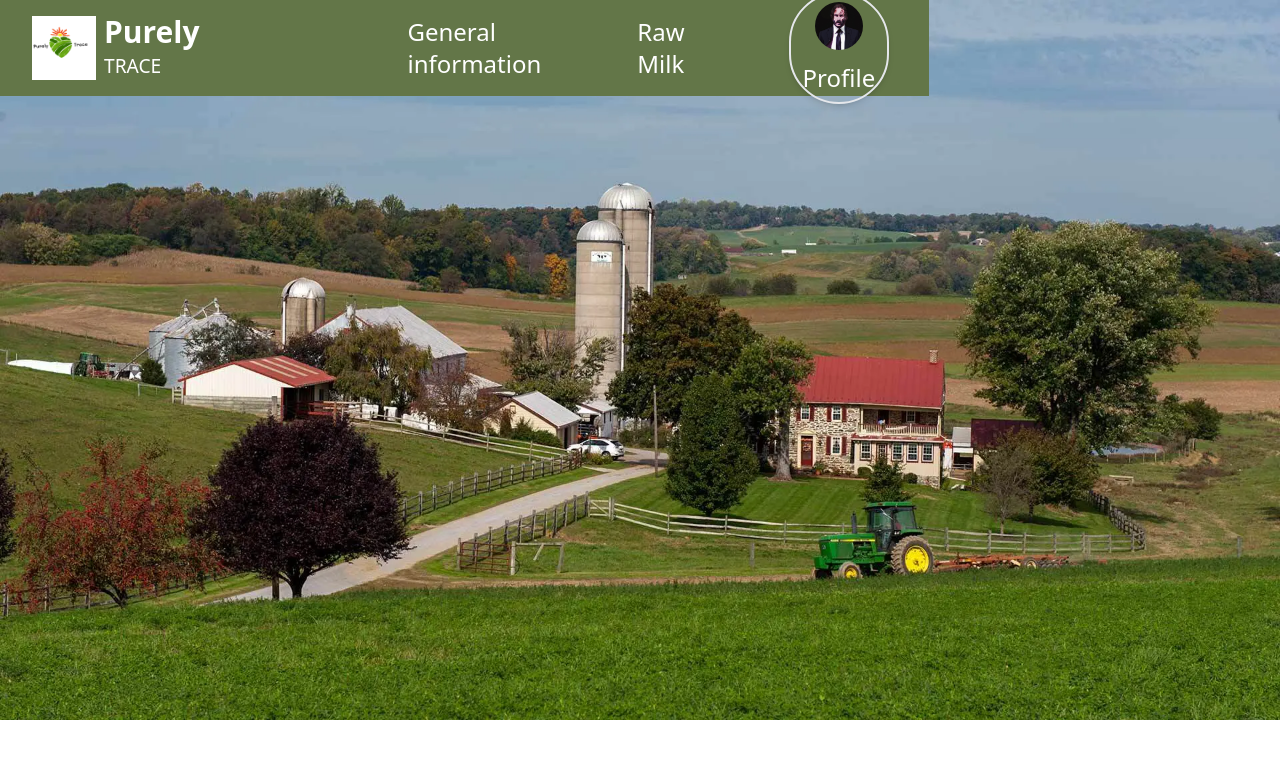
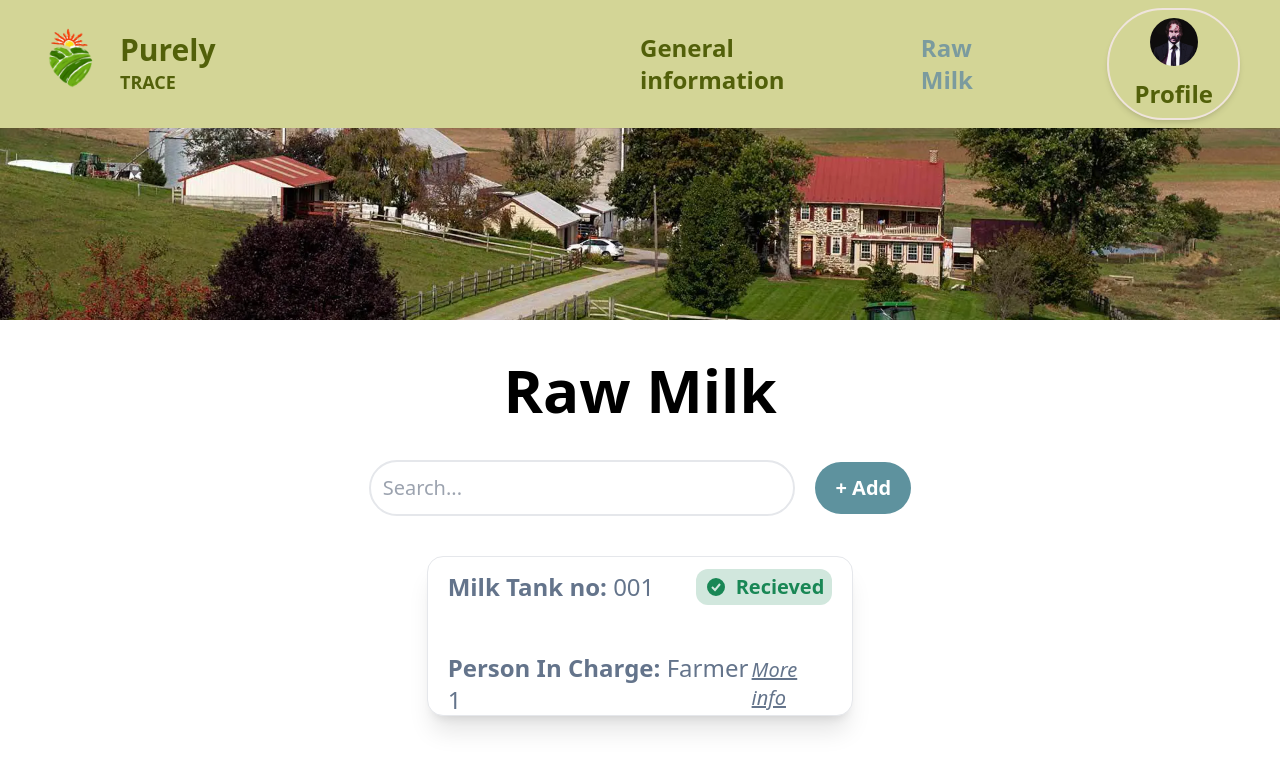
Before and after one commit to tonnam250/final-project, a Next.js app: page /RawMilk in a window 1280 px wide. Shown: the top 770 px of the page. Built offline with nearby package versions, Linux system fonts and the light colour scheme.

Commit message:
Refactor layout and navigation components; add FarmerNavbar and enhance RawMilk page with new features

```diff
--- a/app/FarmGeneralInfo/FarmGeneralInfo.tsx
+++ b/app/FarmGeneralInfo/FarmGeneralInfo.tsx
@@ -16,7 +16,7 @@ const FarmGeneralInfo = () => {
     };
 
     return (
-        <div className="flex flex-col text-center w-full justify-center items-center">
+        <div className="flex flex-col text-center w-full justify-center items-center text-lg">
             <h1 className="text-4xl font-bold my-8">General Information</h1>
             <div className="flex h-full w-8/12 h-11/12 p-5 shadow-xl justify-center items-center border rounded-2xl m-5">
                 <form action="" className="flex flex-col gap-4 w-full">
--- a/app/RawMilk/page.tsx
+++ b/app/RawMilk/page.tsx
@@ -1,12 +1,36 @@
 const RawMilk = () => {
   return (
-    <div className="flex flex-col w-full h-full">
-      <div className="flex w-full justify-center items-center -z-10 h-1/ overflow-hidden">
-        <img src="/images/FarmLandscape2.webp" alt="Cow" className="w-full" />
+    <div className="flex flex-col w-full h-full min-h-screen">
+      <div className="flex flex-col justify-center items-center w-full h-[40vh]">
+        <img src="/images/FarmLandscape2.webp" alt="Farm" className="w-full h-full relative object-cover" />
       </div>
-      <div className="w-1/2 flex flex-col justify-center items-start p-10">
+      <div className="flex flex-col justify-center items-center w-full h-full mt-10">
+        <h1 className="text-6xl font-semibold">Raw Milk</h1>
+        <div className="flex justify-center items-center w-full h-full gap-5 mt-10">
+          <input type="search" name="search" id="search" placeholder="Search..." className="p-3 border-2 rounded-full w-1/3 text-xl" />
+          <button className="bg-[#5E929E] text-white font-semibold p-3 w-24 text-xl rounded-full">+ Add</button>
+        </div>
+        <div className="flex flex-col justify-center items-center w-full h-full mt-10">
+          <div className="flex flex-col justify-center items-center w-1/3 h-40 gap-5 bg-white text-slate-500 shadow-xl border rounded-2xl">
+            <div className="flex justify-between items-center w-full h-1/2 p-5">
+              <span className="text-2xl font-semibold">Milk Tank no: <p className="font-normal inline">001</p></span>
+              <div className="flex gap-2 text-center items-center rounded-xl text-xl text-[#198755] bg-[#d1e7dd] px-2 py-1">
+                <svg xmlns="http://www.w3.org/2000/svg" width="24" height="24" viewBox="0 0 24 24">
+                  <path fill="currentColor" fillRule="evenodd" d="M12 21a9 9 0 1 0 0-18a9 9 0 0 0 0 18m-.232-5.36l5-6l-1.536-1.28l-4.3 5.159l-2.225-2.226l-1.414 1.414l3 3l.774.774z" />
+                </svg>
+                <p className="font-semibold">
+                  Recieved
+                </p>
+              </div>
+            </div>
+            <div className="flex justify-between items-center w-full h-1/2 p-5">
+              <span className="text-2xl font-semibold">Person In Charge: <p className="inline font-normal">Farmer 1</p></span>
+              <a className="text-xl underline italic">More info</a>
+            </div>
+          </div>
+        </div>
       </div>
     </div>
   );
 }
-export default RawMilk
+export default RawMilk;
--- a/app/layout.tsx
+++ b/app/layout.tsx
@@ -3,7 +3,7 @@
 // app/layout.tsx
 import { usePathname } from 'next/navigation';
 import HomeNav from '../components/HomeNav';
-import Navbar from '../components/Navbar';
+import FarmerNavbar from '../components/FarmerNavbar';
 import './globals.css'; // Ensure the correct path to the CSS file
 import { Raleway } from 'next/font/google';
 
@@ -17,7 +17,7 @@ export default function Layout({ children }: { children: React.ReactNode }) {
   return (
     <html lang="en">
       <body>
-        {pathname === '/' ? <HomeNav /> : <Navbar />}
+        {pathname === '/' ? <HomeNav /> : <FarmerNavbar />}
         {children}
       </body>
     </html>
--- a/app/page.tsx
+++ b/app/page.tsx
@@ -180,7 +180,7 @@ const page = async () => {
                 <p className="text-xl">64070266@kmitl.ac.th</p>
               </div>
 
-              <a className="bg-[#df7a5f] w-full h-full rounded-b-3xl text-xl font-semibold p-3">Direction</a>
+              <a className="bg-[#df7a5f] w-full h-full rounded-b-3xl text-xl font-semibold p-3 cursor-pointer">Direction</a>
             </div>
             <img src="/images/WorldMap.svg" alt="WorldMap" className="absolute z-0 w-1/2" />
           </div>
--- /dev/null
+++ b/components/FarmerNavbar.tsx
@@ -0,0 +1,36 @@
+"use client";
+import Link from "next/link"
+import { usePathname } from "next/navigation";
+
+const FarmerNavbar = () => {
+  const pathname = usePathname();
+
+  return (
+    <div className="flex px-8 h-22 w-full bg-[#D3D596] items-center text-[#52600A] text-2xl font-semibold fixed z-10">
+
+      <div className="flex justify-start items-center gap-4 w-1/2">
+        <a href="/" className="flex items-center gap-2">
+          <div className="overflow-hidden w-20 h-20">
+            <img src="/images/LogoNoBgNotxt.png" alt="Logo" />
+          </div>
+          <div className="flex flex-col justify-center items-start">
+            <p className="text-3xl font-bold">Purely</p>
+            <small className="text-lg font-semibold">TRACE</small>
+          </div>
+        </a>
+      </div>
+
+      <div className="flex gap-24 justify-end items-center w-1/2">
+
+        <Link href={'/FarmGeneralInfo'} className={`hover:text-[#7B9B9E] ${pathname === "/FarmGeneralInfo" ? "text-[#7B9B9E]" : ""}`}>General information</Link>
+        <Link href={'/RawMilk'} className={`hover:text-[#7B9B9E] ${pathname === "/RawMilk" ? "text-[#7B9B9E]" : ""}`}>Raw Milk</Link>
+
+        <div className="flex flex-wrap m-2 items-center border-2 border-[#EFE4DC] rounded-full px-3 py-2 justify-center shadow-md gap-3 cursor-pointer hover:text-[#7B9B9E] hover:bg-[#E1EABB]">
+          <img src="./images/profile2.jpg" alt="profile" className="rounded-full w-12 h-12" />
+          <p>Profile</p>
+        </div>
+      </div>
+    </div>
+  )
+}
+export default FarmerNavbar;
--- a/components/Navbar.tsx
+++ /dev/null
@@ -1,36 +0,0 @@
-import Link from "next/link"
-import Image from "next/image"
-import profileImg from "./profileImg.jpg"
-
-const Navbar = () => {
-  return (
-    <nav className="z-10 fixed">
-      <div className="flex px-8 h-24 bg-[#637648] items-center text-white text-2xl">
-
-        <div className="flex justify-start items-center gap-4 w-1/2">
-          <a href="/" className="flex items-center gap-2">
-          <div className="overflow-hidden bg-white w-16 h-16">
-            <img src="./images/LogoWText.png" alt="Logo" />
-          </div>
-            <div className="flex flex-col justify-center items-start">
-              <p className="text-3xl font-bold">Purely</p>
-              <small>TRACE</small>
-            </div>
-          </a>
-        </div>
-
-        <div className="flex gap-24 justify-end items-center w-1/2">
-
-          <Link href={'/FarmGeneralInfo'}>General information</Link>
-          <Link href={'/RawMilk'}>Raw Milk</Link>
-
-          <div className="flex flex-wrap m-2 items-center border-2 rounded-full px-3 py-2 justify-center shadow-md gap-3">
-            <img src="./images/profile2.jpg" alt="profile" className="rounded-full w-12 h-12" />
-            <p>Profile</p>
-          </div>
-        </div>
-      </div>
-    </nav>
-  )
-}
-export default Navbar
```
Also changed, not shown: public/data/RMdata.json (added, +13 -0 lines).
